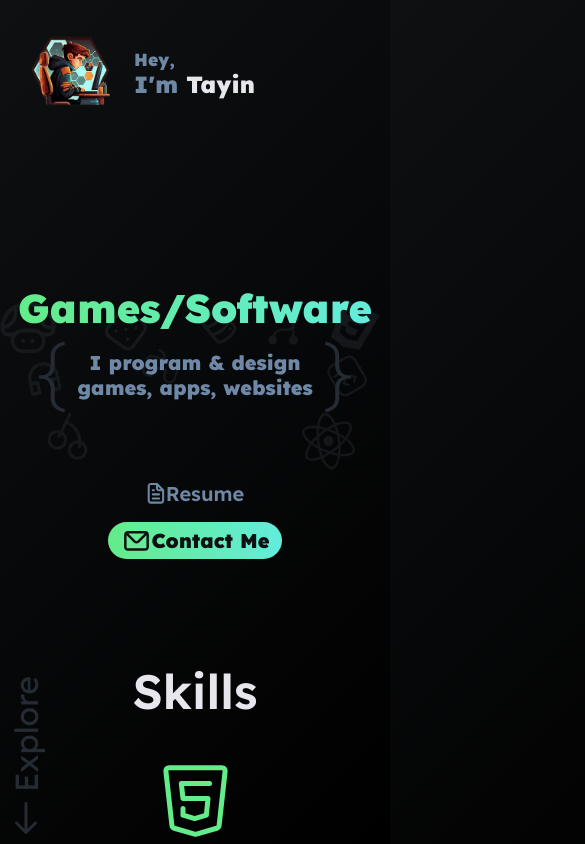
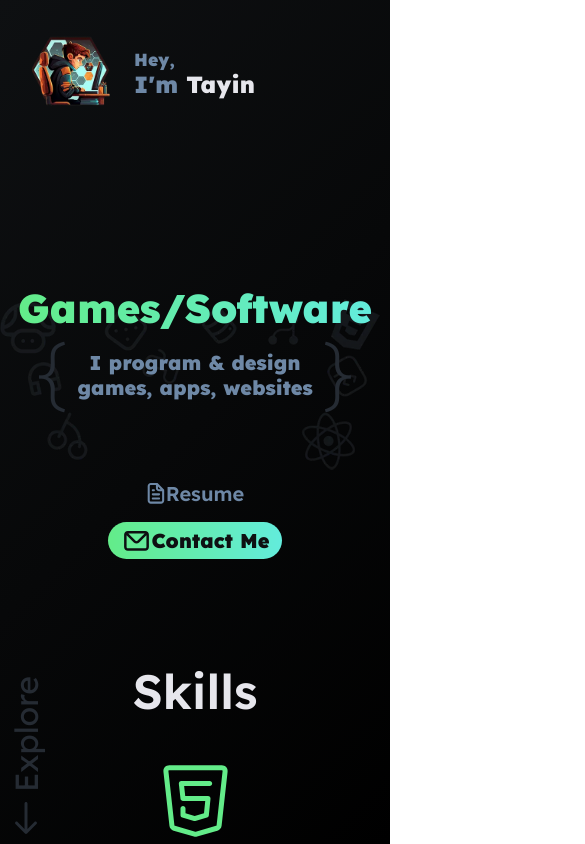
Before and after one commit to Chromecore/Portfolio, a React (Vite) app: page / in a window 390 px wide. Shown: the top 844 px of the page, 585 px wide, since content can reach past the window. Built offline with nearby package versions, Linux system fonts and the light colour scheme.

Commit message:
Fixed width

```diff
--- a/src/main/About.css
+++ b/src/main/About.css
@@ -172,6 +172,8 @@
         justify-content: center;
         align-items: center;
         gap: 3rem;
+        width: 100%;
+        min-width: 10px;
     }
 
     .intro {
```
